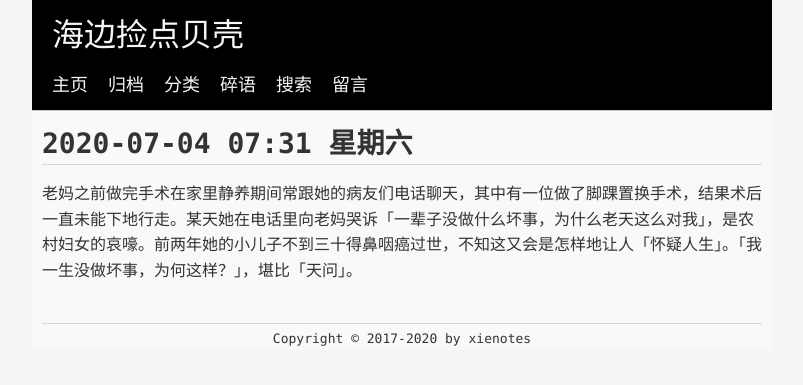
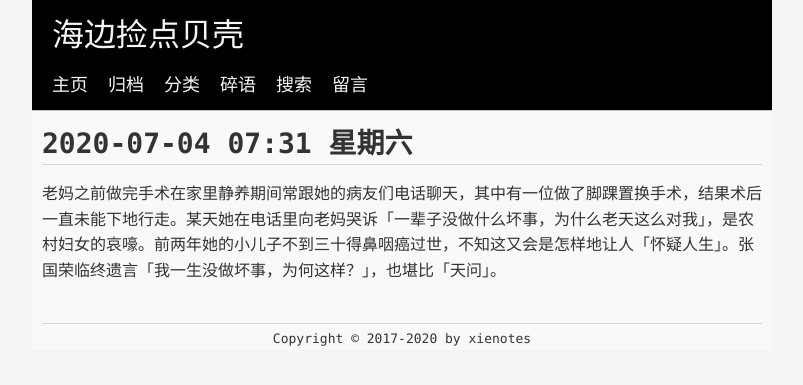
Before and after one commit to xienotes/xienotes.github.io, a Jekyll site: the page built from _posts/2020-07-03-84660.md, in a window 1280 px wide. Shown: the top 385 px of the page, without its empty margins (238-1041 px from the left). Built offline with Jekyll 4.4.1, drawn with Linux system fonts in a browser that asks for light colours.

Commit message:
minor update notes

```diff
--- a/_posts/2020-07-03-84660.md
+++ b/_posts/2020-07-03-84660.md
@@ -7,4 +7,4 @@ mf-post-status:
 slug: '84660'
 category: social
 ---
-老妈之前做完手术在家里静养期间常跟她的病友们电话聊天，其中有一位做了脚踝置换手术，结果术后一直未能下地行走。某天她在电话里向老妈哭诉「一辈子没做什么坏事，为什么老天这么对我」，是农村妇女的哀嚎。前两年她的小儿子不到三十得鼻咽癌过世，不知这又会是怎样地让人「怀疑人生」。「我一生没做坏事，为何这样？」，堪比「天问」。
+老妈之前做完手术在家里静养期间常跟她的病友们电话聊天，其中有一位做了脚踝置换手术，结果术后一直未能下地行走。某天她在电话里向老妈哭诉「一辈子没做什么坏事，为什么老天这么对我」，是农村妇女的哀嚎。前两年她的小儿子不到三十得鼻咽癌过世，不知这又会是怎样地让人「怀疑人生」。张国荣临终遗言「我一生没做坏事，为何这样？」，也堪比「天问」。
```
Also changed, not shown: _posts/2020-07-08-29520.md (+2 -2 lines).
